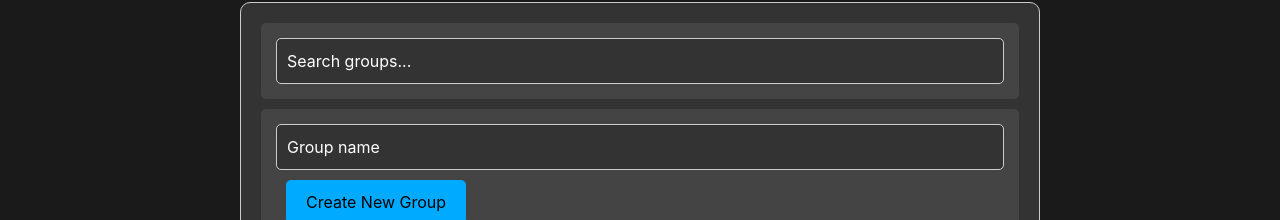
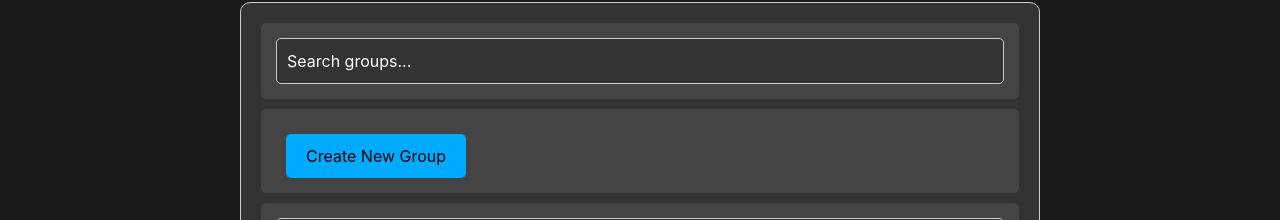
Before and after one commit to webProjectR10/webSovellusProjektiR10, a React (Create React App) app in the folder webproject/: page /groupsscreen in a window 1280 px wide. Shown: the part 97-317 px from the top of the page. Built offline with nearby package versions, Linux system fonts and the light colour scheme; no server answers; sample sign-in values are in the browser's storage.

Commit message:
removed group text box for creating the group

```diff
--- a/webproject/src/screens/GroupsScreen.js
+++ b/webproject/src/screens/GroupsScreen.js
@@ -104,13 +104,6 @@ const GroupsScreen = () => {
         />
       </div>
       <div className="create-group-box">
-        <input
-          type="text"
-          className="form-control"
-          placeholder="Group name"
-          value={groupName}
-          onChange={(e) => setGroupName(e.target.value)}
-        />
         <button className="btn btn-primary" onClick={openModal}>
           Create New Group
         </button>
```
